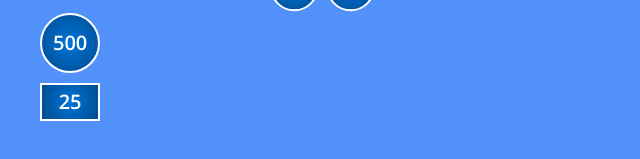
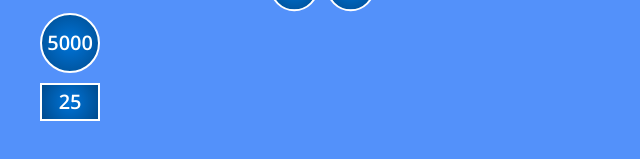
Before and after one commit to TomasGoldb/pasa-pasuk, a plain HTML site: page index.html in a window 1280 px wide. Shown: the part 619-778 px from the top of the page, 0-640 px from the left. Drawn offline with nearby package versions, Linux system fonts and the light colour scheme; files whose address does not match are found by name.

Commit message:
Update index.html

```diff
--- a/index.html
+++ b/index.html
@@ -42,7 +42,7 @@
 		        <li class="item">Z</li>
 		    </ul>
 			<ul class="scoreboard">
-				<li id="js--timer" class="timer" href="">500</li>
+				<li id="js--timer" class="timer" href="">5000</li>
 				<li id="js--score" class="score" href="">25</li>
 			</ul>
 		</div>
@@ -59,7 +59,7 @@
 				<span id="js--hint" class="hint"></span>
 				<p id="js--definition" class="definition"></p>
 
-				<input id="js--user-answer" type="text" placeholder="Introduce tu respuesta">
+				<input id="js--user-answer" type="text" placeholder=" Introduce tu respuesta">
 
 				<a id="js--send" class="btn btn--green" href="#">Enviar</a>
 				<a id="js--pasapalabra" class="btn" href="#">PasaPasuk</a>
```
